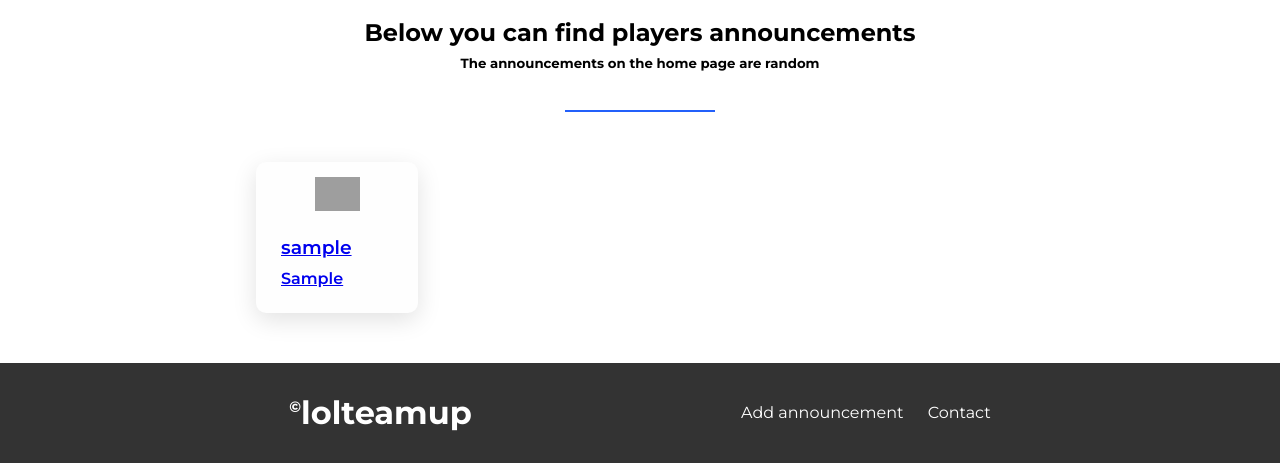
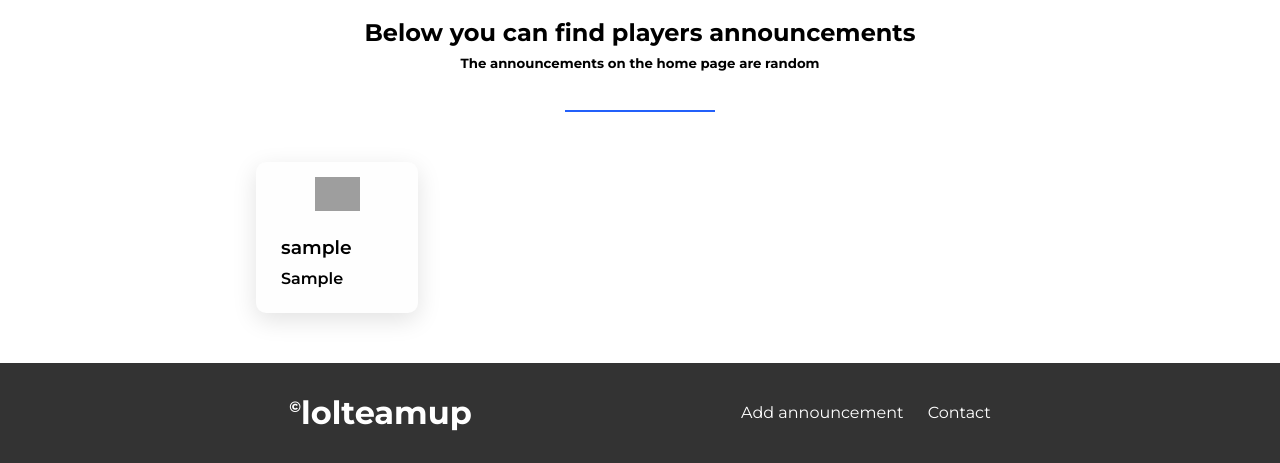
Before and after one commit to haslozik/lolteamup, a PHP site: page /home.php in a window 1280 px wide. Shown: the part 412-875 px from the top of the page. Run offline with PHP 8.4, Linux system fonts and the light colour scheme; the visitor is signed in with stand-in values (Sample User, id 1); tables that the repository leaves empty or names only in its code hold one stand-in row (values such as "Sample post"); some libraries are stand-ins or nearby versions; grey boxes are pictures that could not be loaded.

Commit message:
ann. link added

```diff
--- a/css/style.css
+++ b/css/style.css
@@ -105,7 +105,7 @@ nav .fa-bars {
   border: 1px solid rgb(35, 96, 250);
 }
 
-/* ann section */
+/* announcements section */
 .announcementsSection {
   width: 60%;
   margin: 0 auto;
@@ -113,6 +113,11 @@ nav .fa-bars {
   grid-template-columns: repeat(4, 1fr);
   gap: 40px 40px;
   margin: 50px auto 50px auto;
+}
+
+.announcementsSection a {
+  text-decoration: none;
+  color: #000;
 }
 
 .announcementsSection .announcementElement {
--- a/home.php
+++ b/home.php
@@ -76,7 +76,7 @@
             if($queryResults > 0) {
                 while($row = mysqli_fetch_assoc($result)) {
         ?>
-            <a href='https://www.op.gg/summoners/eune/<?php echo $row["nickname"] ?>'>
+            <a href='https://www.op.gg/summoners/eune/<?php echo $row["nickname"] ?>' target='_blank'>
                 <div class="announcementElement">
                     <div class="announcementImage">
                         <?php echo '<img src="img/'.$row["lane"].'">'; ?>
--- a/index.php
+++ b/index.php
@@ -66,6 +66,7 @@
                 while($row = mysqli_fetch_assoc($result)) {
         ?>
 
+            <a href='https://www.op.gg/summoners/eune/<?php echo $row["nickname"] ?>' target='_blank'>
                 <div class="announcementElement">
                     <div class="announcementImage">
                         <?php echo '<img src="img/'.$row["lane"].'">'; ?>
@@ -77,6 +78,7 @@
                         <?php echo $row["rank"] ?>
                     </h4>
                 </div>
+            </a>
 
         <?php
                 }
```
Lines whose indentation alone changed are shown as unchanged.
